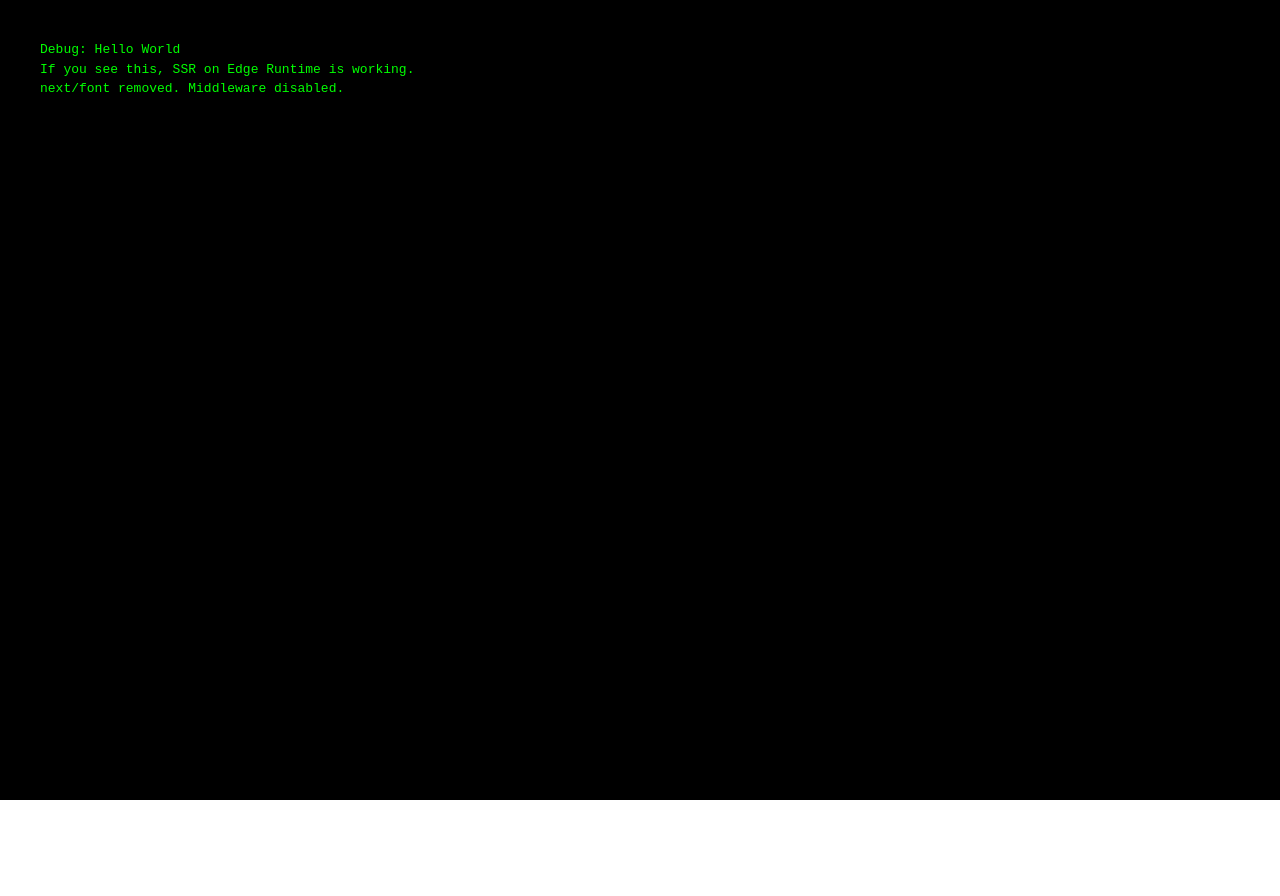
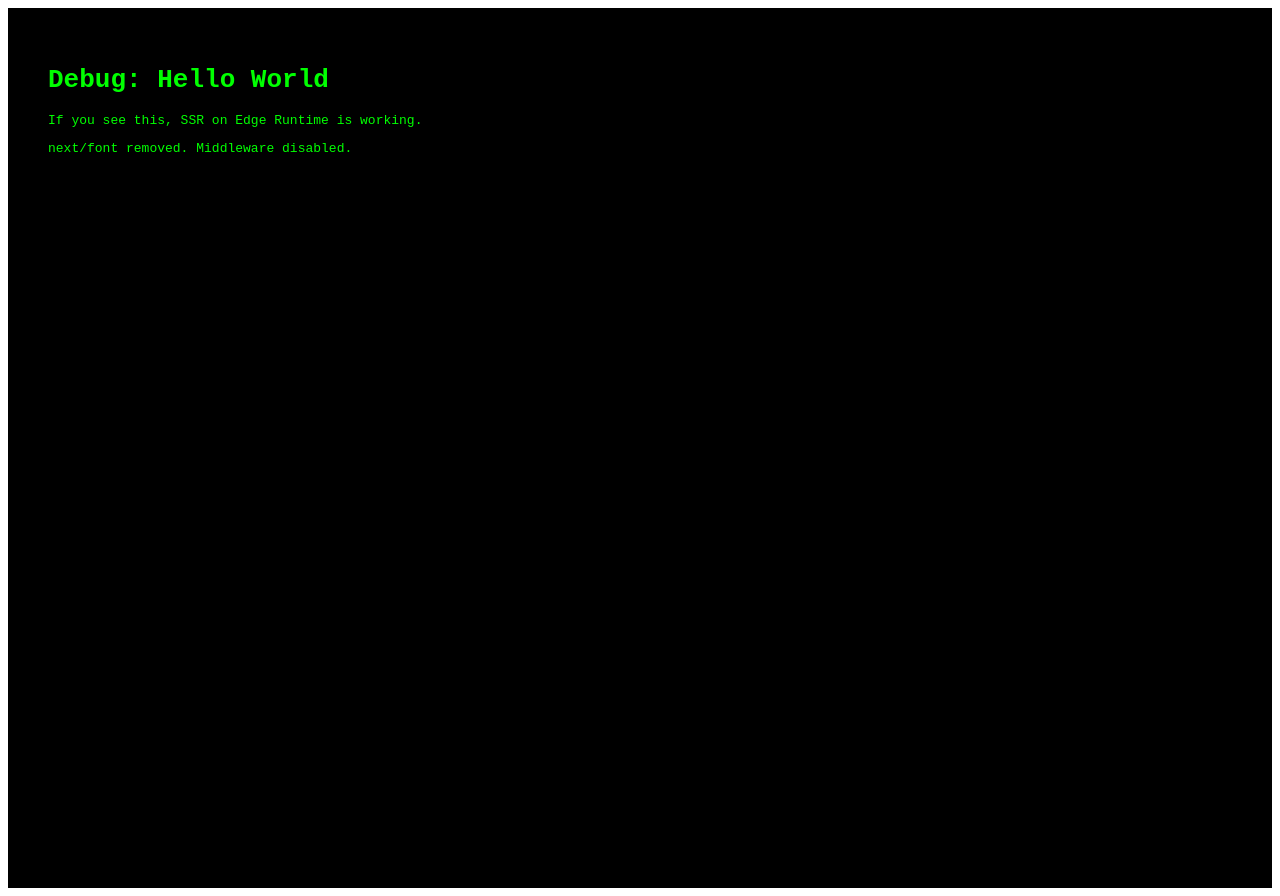
Before and after one commit to lloydbh74/Ice-Hockey-Camp-Command, a Next.js app in the folder web/: page /debug in a window 1280 px wide. Before the commit the page ends 800 px from the top, so only its background shows below. Built offline with nearby package versions, Linux system fonts and the light colour scheme.

Commit message:
debug: minimalist layout and sanitized config to isolate 500 error

```diff
--- a/web/next.config.ts
+++ b/web/next.config.ts
@@ -1,11 +1,11 @@
 import type { NextConfig } from "next";
-import { setupDevPlatform } from '@cloudflare/next-on-pages/next-dev';
+// import { setupDevPlatform } from '@cloudflare/next-on-pages/next-dev';
 
-if (process.env.NODE_ENV === 'development') {
-  setupDevPlatform({
-    configPath: '../wrangler.toml',
-  });
-}
+// if (process.env.NODE_ENV === 'development') {
+//   setupDevPlatform({
+//     configPath: '../wrangler.toml',
+//   });
+// }
 
 const nextConfig: NextConfig = {
   eslint: {
--- a/web/src/app/layout.tsx
+++ b/web/src/app/layout.tsx
@@ -1,26 +1,16 @@
 import type { Metadata } from "next";
-import "./globals.css";
+// import "./globals.css";
 
 export const runtime = 'edge';
 
-
-export const metadata: Metadata = {
-  title: "Swedish Camp Command",
-  description: "Ice Hockey Camp Management System",
-};
-
 export default function RootLayout({
   children,
-}: Readonly<{
+}: {
   children: React.ReactNode;
-}>) {
+}) {
   return (
     <html lang="en">
-      <head>
-        <link href="https://fonts.googleapis.com/css2?family=Inter:wght@400;500;600;700&display=swap" rel="stylesheet" />
-        <link href="https://fonts.googleapis.com/css2?family=Material+Symbols+Outlined:wght,FILL@100..700,0..1&display=swap" rel="stylesheet" />
-      </head>
-      <body className="font-sans antialiased">
+      <body>
         {children}
       </body>
     </html>
--- a/web/src/lib/db.ts
+++ b/web/src/lib/db.ts
@@ -1,6 +1,6 @@
 import { getRequestContext } from '@cloudflare/next-on-pages';
 
-export const runtime = 'edge';
+
 
 interface Env {
     DB: D1Database;
```
